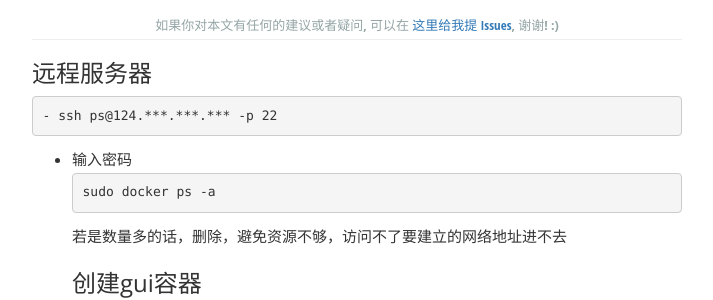
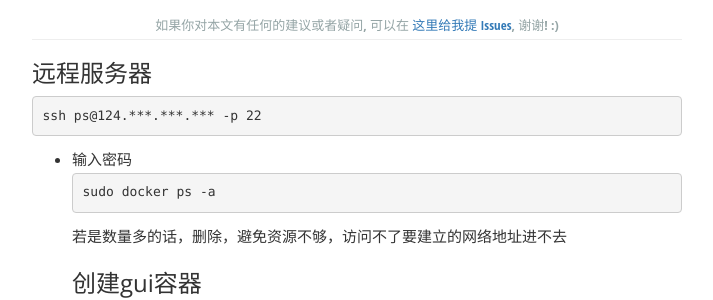
Before and after one commit to zhousomebody/zhousomebody.github.io, a Jekyll site: the page built from _posts/2024-01-12-ssh-gui-container.md, in a window 1280 px wide and 900 px high. Shown: the part 273-573 px from the top of the window, without its empty margins (283-996 px from the left). Built offline with Jekyll 4.4.1, drawn with Linux system fonts in a browser that asks for light colours; Markdown is read by kramdown in place of the engine named in the settings.

````diff
--- a/_posts/2024-01-12-ssh-gui-container.md
+++ b/_posts/2024-01-12-ssh-gui-container.md
@@ -8,9 +8,9 @@ excerpt_separator: "##"
 ---
 
 ### 远程服务器
-  ```
-- ssh ps@124.***.***.*** -p 22
-  ```
+```
+ssh ps@124.***.***.*** -p 22
+```
 - 输入密码
 ```
 sudo docker ps -a
````
